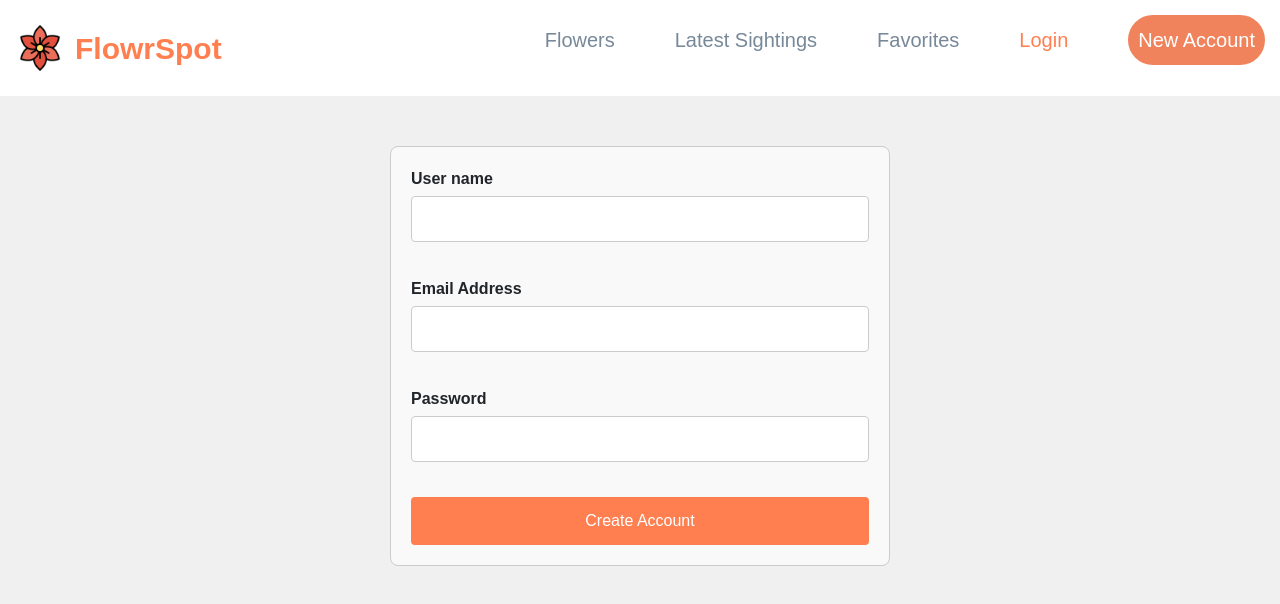
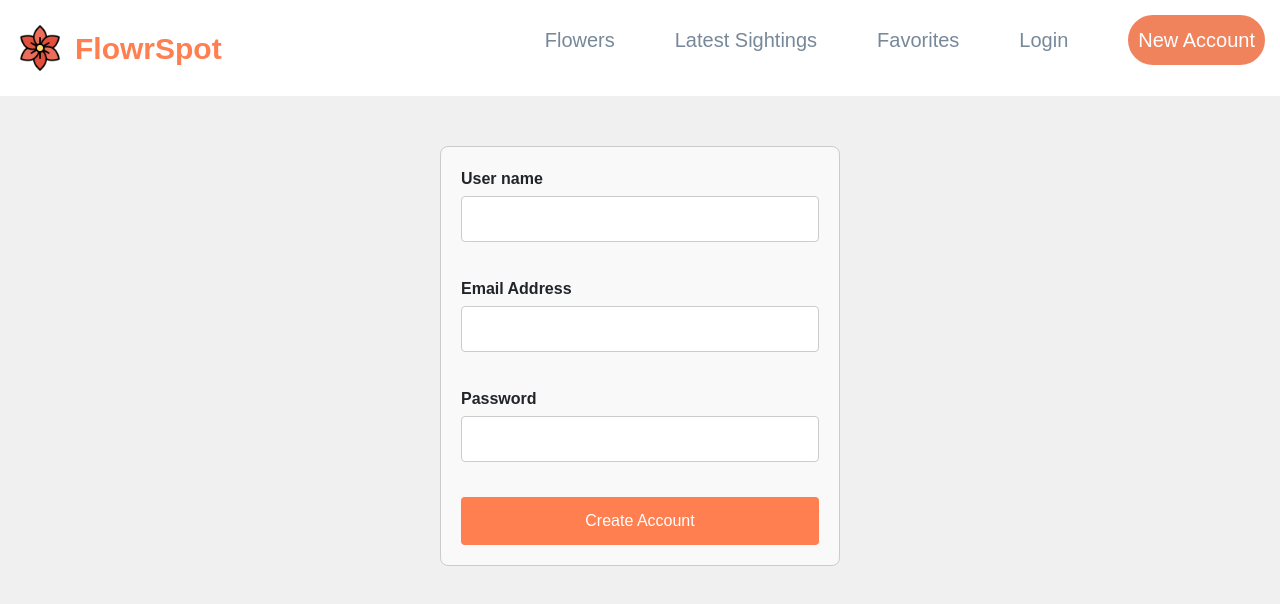
Before and after one commit to marko353/FlowrSpotProject, an Angular app: page /register in a window 1280 px wide. Shown: the top 604 px of the page. Built offline with nearby package versions, Linux system fonts and the light colour scheme.

Commit message:
Created login form

```diff
--- a/src/app/app.routes.ts
+++ b/src/app/app.routes.ts
@@ -2,10 +2,12 @@ import { NgModule } from '@angular/core';
 import { RouterModule, Routes } from '@angular/router';
 import { CreateAccountFormComponent } from './create-account-form/create-account-form.component';
 import { HomeComponent } from './home/home.component';
+import { LoginFormComponent } from './login-form/login-form.component';
 
 export const routes: Routes = [
   { path: '', component: HomeComponent, pathMatch:'full' },
-  { path: 'register', component: CreateAccountFormComponent }
+  { path: 'register', component: CreateAccountFormComponent },
+  { path: 'login',component: LoginFormComponent}
 ];
 
 @NgModule({
--- a/src/app/components/navbar/navbar.component.html
+++ b/src/app/components/navbar/navbar.component.html
@@ -8,7 +8,7 @@
       <li><a href="flowers">Flowers</a></li>
       <li><a href="latestSightings">Latest Sightings</a></li>
       <li><a href="favorites">Favorites</a></li>
-      <li class="login"><a href="login">Login</a></li>
+      <li><a routerLink="/login">Login</a></li>
       <li><a routerLink="/register" >New Account</a></li>
     </ul>
   </nav>
--- a/src/app/create-account-form/create-account-form.component.scss
+++ b/src/app/create-account-form/create-account-form.component.scss
@@ -1,11 +1,11 @@
 /* Container za formu */
 .form-container {
-  max-width: 500px; /* Možete prilagoditi veličinu prema svojim preferencijama */
-  margin: 0 auto; /* Centrira formu na sredini ekrana */
-  padding: 20px; /* Dodaje malo prostora oko forme */
+  max-width: 400px; /* Prilagodite veličinu prema svojim preferencijama */
+  margin: 50px auto 0; /* Centriramo formu na sredini ekrana i dodajemo marginu od 50px na vrhu */
+  padding: 20px; /* Dodajemo malo prostora oko forme */
   background-color: #f9f9f9; /* Boja pozadine */
-  border: 1px solid #ccc; /* Dodaje tanku ivicu oko forme */
-  border-radius: 8px; /* Zaobljeni uglovi */
+  border: 1px solid #ccc; /* Dodajemo tanku ivicu oko forme */
+  border-radius: 8px;
   margin-top: 50px;
 }
 
--- /dev/null
+++ b/src/app/login-form/login-form.component.html
@@ -0,0 +1,13 @@
+<div class="form-container">
+    <form (ngSubmit)="onLogin()">
+        <div class="form-group">
+            <label for="loginUsername">User name</label>
+            <input type="text" id="loginUsername" name="loginUsername" [(ngModel)]="loginData.username" required>
+        </div>
+        <div class="form-group">
+            <label for="loginPassword">Password</label>
+            <input type="password" id="loginPassword" name="loginPassword" [(ngModel)]="loginData.password" required>
+        </div>
+        <button type="submit">Login</button>
+    </form>
+</div>
--- /dev/null
+++ b/src/app/login-form/login-form.component.scss
@@ -0,0 +1,50 @@
+/* Stilizacija kontejnera za formu */
+.form-container {
+    max-width: 400px; /* Možete prilagoditi veličinu prema svojim preferencijama */
+    margin: 0 auto; /* Centrira formu na sredini ekrana */
+    padding: 20px; /* Dodaje malo prostora oko forme */
+    background-color: #f9f9f9; /* Boja pozadine */
+    border: 1px solid #ccc; /* Dodaje tanku ivicu oko forme */
+    border-radius: 8px; /* Zaobljeni uglovi */
+    margin-top: 50px;
+  }
+
+  /* Stilizacija grupa unosa */
+  .form-group {
+    margin-bottom: 20px;
+  }
+
+  /* Stilizacija labela */
+  label {
+    display: block;
+    margin-bottom: 5px;
+    font-weight: bold;
+  }
+
+  /* Stilizacija input polja */
+  input[type="text"],
+  input[type="password"] {
+    width: 100%;
+    padding: 10px;
+    margin-bottom: 15px;
+    border: 1px solid #ccc;
+    border-radius: 4px;
+    font-size: 16px;
+  }
+
+  /* Stilizacija dugmeta */
+  button[type="submit"] {
+    width: 100%;
+    padding: 12px 20px;
+    background-color: coral; /* Zelena boja */
+    color: white;
+    border: none;
+    border-radius: 4px;
+    font-size: 16px;
+    cursor: pointer;
+  }
+
+
+  button[type="submit"]:hover {
+    background-color: coral;
+  }
--- /dev/null
+++ b/src/app/login-form/login-form.component.ts
@@ -0,0 +1,20 @@
+import { Component } from '@angular/core';
+import { FormsModule } from '@angular/forms';
+@Component({
+  selector: 'app-login-form',
+  standalone: true,
+  templateUrl: './login-form.component.html',
+  styleUrls: ['./login-form.component.scss'],
+  imports:[FormsModule]
+})
+export class LoginFormComponent {
+  loginData = {
+    username: '',
+    password: ''
+  };
+
+  onLogin() {
+    console.log('Login data:', this.loginData);
+
+  }
+}
```
